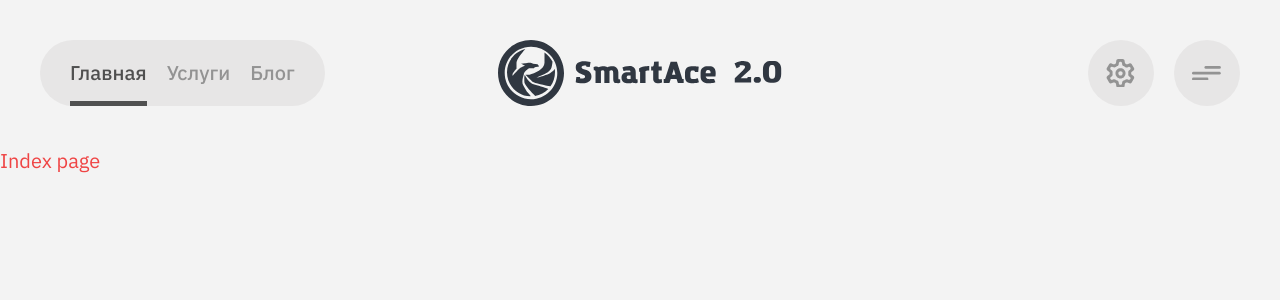
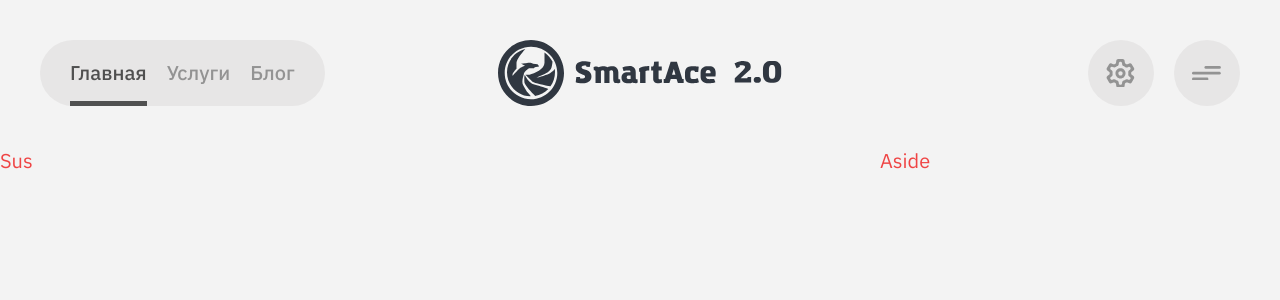
Before and after one commit to XenoPOMP/smart-ace-2.0, a Next.js app: page / in a window 1280 px wide. Shown: the top 300 px of the page. Built offline with nearby package versions, Linux system fonts and the light colour scheme.

Commit message:
create component for page with patch

```diff
--- a/app/page.tsx
+++ b/app/page.tsx
@@ -1,9 +1,18 @@
+import cn from 'classnames';
+
+import PageWithPatch from '@/src/components/layout/PageWithPatch/PageWithPatch';
 import UiContainer from '@/src/components/ui/UiContainer/UiContainer';
+
+import styles from './MainPage.module.scss';
 
 export default function Home() {
   return (
-    <UiContainer as={'div'}>
-      <main>Index page</main>
-    </UiContainer>
+    <PageWithPatch proportion={'4fr max-content 400px'}>
+      <PageWithPatch.Main>Sus</PageWithPatch.Main>
+
+      <div></div>
+
+      <PageWithPatch.Aside>Aside</PageWithPatch.Aside>
+    </PageWithPatch>
   );
 }
--- a/src/components/layout/Header/Header.module.scss
+++ b/src/components/layout/Header/Header.module.scss
@@ -2,6 +2,10 @@ header.appHeader {
   font-size: 1rem; // 1em = 20px
   padding: var(--global-padding);
   z-index: 50;
+  grid-row-start: 1;
+  grid-row-end: 2;
+  grid-column-start: 1;
+  grid-column-end: 1;
 
   section.grid {
     display: grid;
--- /dev/null
+++ b/src/components/layout/PageWithPatch/Aside.tsx
@@ -0,0 +1,8 @@
+import { VariableFC } from '@xenopomp/advanced-types';
+import { FC } from 'react';
+
+const Aside: VariableFC<'aside', {}> = ({ ...props }) => {
+  return <aside {...props} />;
+};
+
+export default Aside;
--- /dev/null
+++ b/src/components/layout/PageWithPatch/Main.tsx
@@ -0,0 +1,8 @@
+import { VariableFC } from '@xenopomp/advanced-types';
+import { FC } from 'react';
+
+const Main: VariableFC<'main', {}> = ({ ...props }) => {
+  return <main {...props}></main>;
+};
+
+export default Main;
--- /dev/null
+++ b/src/components/layout/PageWithPatch/PageWithPatch.module.scss
@@ -0,0 +1,17 @@
+.wrapper {
+  grid-row-start: 1;
+  grid-row-end: 3;
+  grid-column-start: 1;
+  grid-column-end: 1;
+  display: grid !important;
+  grid-template-columns: var(--propotion);
+
+  main.mainPageBlock,
+  aside.mainPageBlock {
+    @apply pt-[146px];
+
+    @media (max-width: 748px) {
+      @apply pt-[106px];
+    }
+  }
+}
--- /dev/null
+++ b/src/components/layout/PageWithPatch/PageWithPatch.props.ts
@@ -0,0 +1,5 @@
+import { CSSProperties } from 'react';
+
+export interface PageWithPatchProps {
+  proportion?: `${CSSProperties['gridTemplateColumns']} max-content ${CSSProperties['gridTemplateColumns']}`;
+}
--- /dev/null
+++ b/src/components/layout/PageWithPatch/PageWithPatch.tsx
@@ -0,0 +1,45 @@
+import { PropsWith, VariableFC } from '@xenopomp/advanced-types';
+import cn from 'classnames';
+import { CSSProperties, FC } from 'react';
+
+import UiContainer from '@/src/components/ui/UiContainer/UiContainer';
+
+import Aside from './Aside';
+import Main from './Main';
+import styles from './PageWithPatch.module.scss';
+import type { PageWithPatchProps } from './PageWithPatch.props';
+
+const PageWithPatch: FC<PropsWith<'children', PageWithPatchProps> & {}> & {
+  Main: VariableFC<typeof Main, {}>;
+  Patch: FC;
+  Aside: VariableFC<typeof Aside, {}>;
+} = ({ children, proportion = '1fr max-content 1fr', ...props }) => {
+  return (
+    <UiContainer
+      as={'div'}
+      className={cn(styles.wrapper)}
+      style={
+        {
+          '--propotion': proportion,
+        } as CSSProperties
+      }
+      {...props}
+    >
+      {children}
+    </UiContainer>
+  );
+};
+
+PageWithPatch.Main = ({ className, ...props }) => {
+  return <Main className={cn(styles.mainPageBlock, className)} {...props} />;
+};
+
+PageWithPatch.Patch = () => {
+  return <></>;
+};
+
+PageWithPatch.Aside = ({ className, ...props }) => {
+  return <Aside className={cn(styles.mainPageBlock, className)} {...props} />;
+};
+
+export default PageWithPatch;
```
Also changed, not shown: app/MainPage.module.scss (added).
